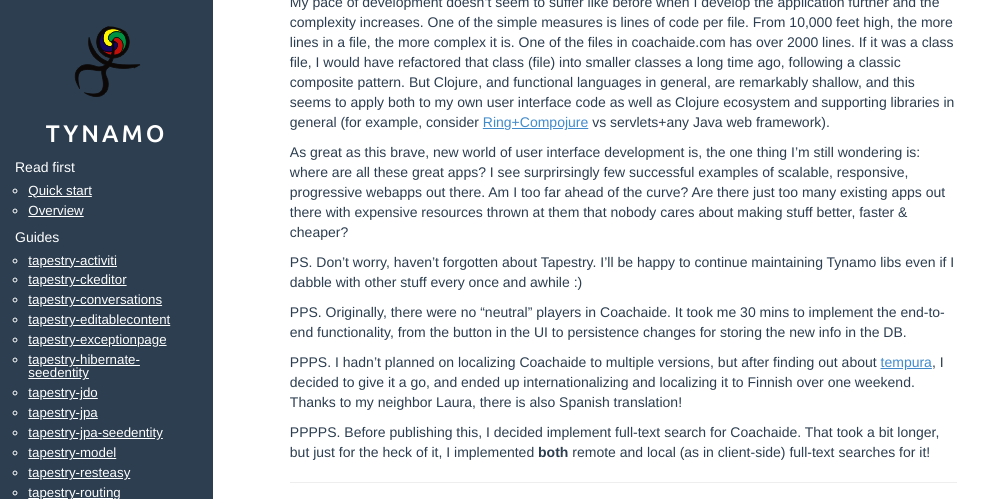
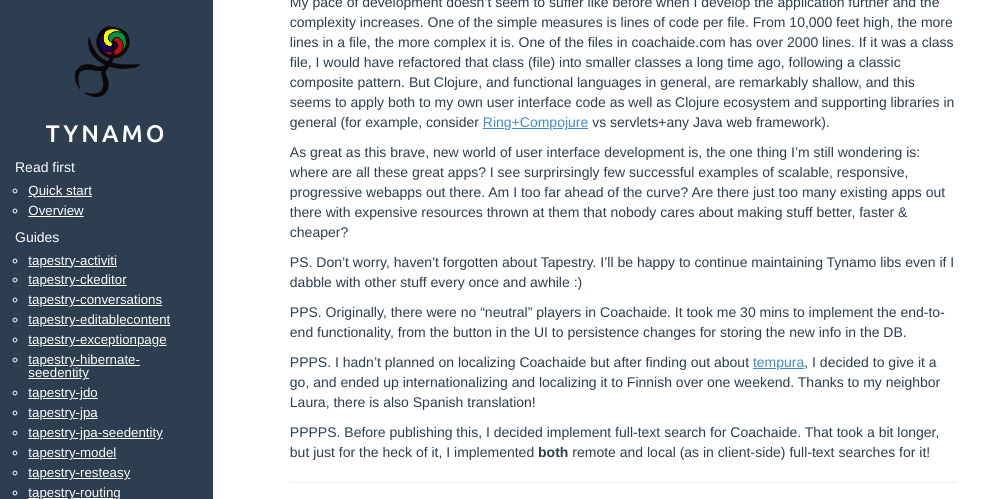
Before and after one commit to vjlamp/tynamo.github.io, a Jekyll site: the page built from _posts/2018-07-02-arbitrarily-complex-uis.md, in a window 1280 px wide and 900 px high, scrolled down 2154 px, cut to the strip 0-499 px from the top of the window. Shown: the whole strip, without its empty margins (0-1005 px from the left). Built offline with Jekyll 4.4.1, drawn with Linux system fonts in a browser that asks for light colours.

Commit message:
edit post about clojure & UIs

```diff
--- a/_posts/2018-07-02-arbitrarily-complex-uis.md
+++ b/_posts/2018-07-02-arbitrarily-complex-uis.md
@@ -63,6 +63,6 @@
 
 PPS. Originally, there were no "neutral" players in Coachaide. It took me 30 mins to implement the end-to-end functionality, from the button in the UI to persistence changes for storing the new info in the DB.
 
-PPPS. I hadn't planned on localizing Coachaide to multiple versions, but after finding out about [tempura](https://github.com/ptaoussanis/tempura), I decided to give it a go, and ended up internationalizing and localizing it to Finnish over one weekend. Thanks to my neighbor Laura, there is also Spanish translation!
+PPPS. I hadn't planned on localizing Coachaide but after finding out about [tempura](https://github.com/ptaoussanis/tempura), I decided to give it a go, and ended up internationalizing and localizing it to Finnish over one weekend. Thanks to my neighbor Laura, there is also Spanish translation!
 
 PPPPS. Before publishing this, I decided implement full-text search for Coachaide. That took a bit longer, but just for the heck of it, I implemented **both** remote and local (as in client-side) full-text searches for it!
```
